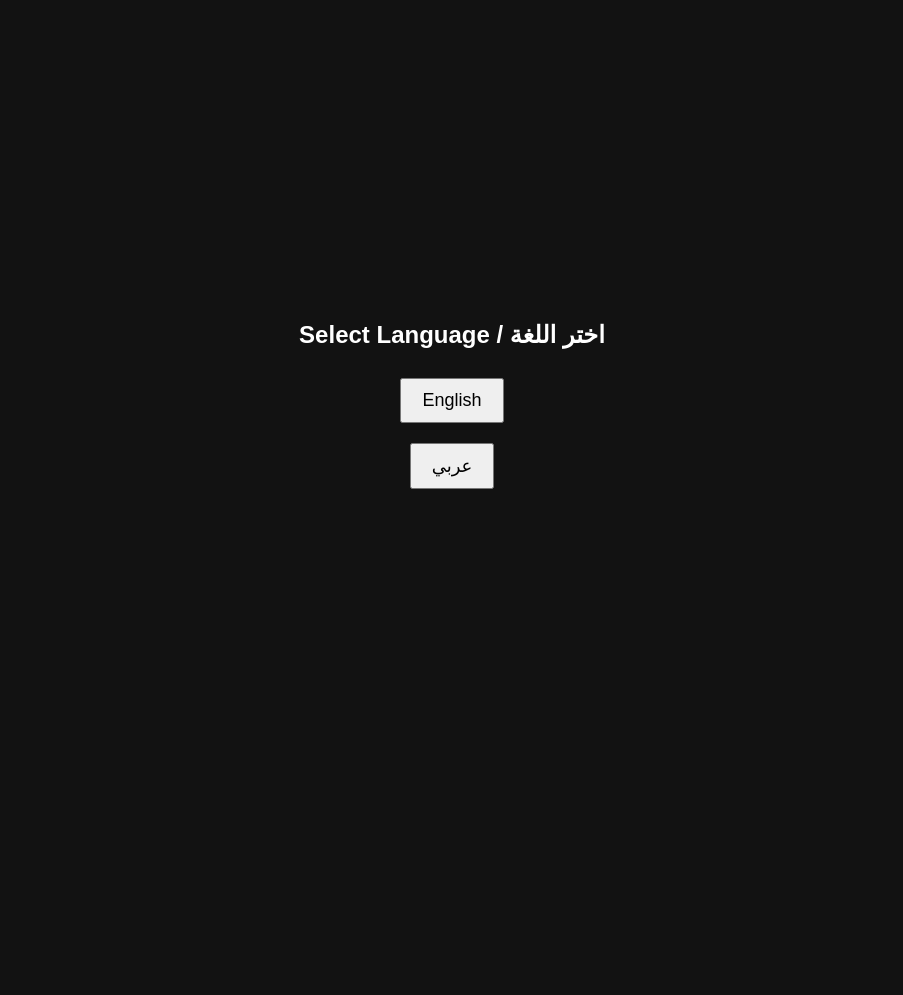
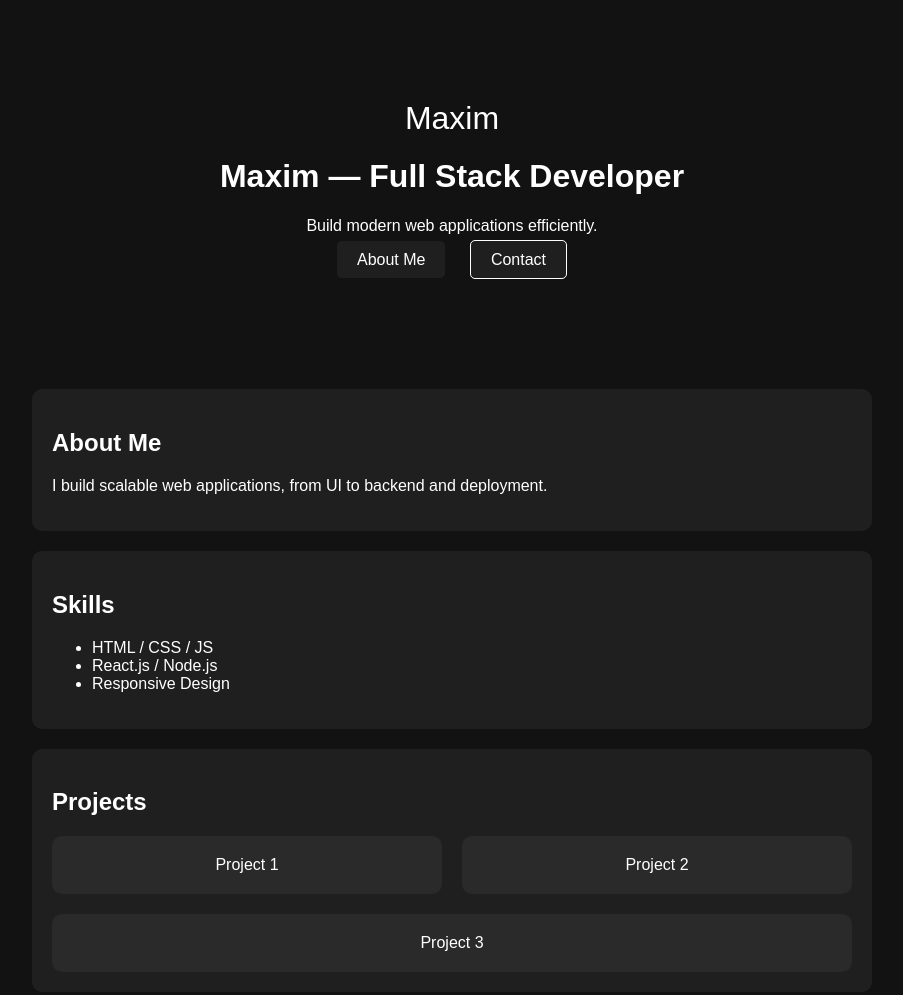
Before and after one commit to maximlol682-droid/maxim-developer, a plain HTML site: page index.html in a window 1280 px wide. Shown: the whole page, without its empty margins (188-1091 px from the left). Before the commit the page ends 800 px from the top, so only its background shows below. Drawn offline with Linux system fonts and the light colour scheme.

Commit message:
Update index.html

```diff
--- a/index.html
+++ b/index.html
@@ -3,37 +3,29 @@
 <head>
 <meta charset="UTF-8">
 <meta name="viewport" content="width=device-width, initial-scale=1.0">
-<title>Maxim Developer</title>
+<title>Maxim</title>
 <link rel="stylesheet" href="styles.css">
 <script src="script.js" defer></script>
 </head>
 <body>
-<div id="languagePicker" class="language-picker">
-  <h2>Select Language / اختر اللغة</h2>
-  <button id="enBtn">English</button>
-  <button id="arBtn">عربي</button>
-</div>
-
-<div id="mainContent" class="hidden">
 <header class="hero">
-    <div class="logo">💻 Maxim</div>
-    <h1 id="name">Maxim</h1>
-    <p id="subtitle">Full Stack Developer</p>
+  <div class="logo">Maxim</div>
+  <h1>Maxim — Full Stack Developer</h1>
+  <p>Build modern web applications efficiently.</p>
   <div class="cta">
-      <a href="#about" class="btn">Learn More / تعرف علي</a>
-      <a href="mailto:ahmednheri103@gmail.com" class="btn btn-ghost">Contact / تواصل</a>
+    <a href="#about" class="btn">About Me</a>
+    <a href="mailto:ahmednheri103@gmail.com" class="btn btn-ghost">Contact</a>
   </div>
 </header>
 
 <main>
 <section id="about" class="section card">
-      <h2 data-en="About Me" data-ar="من أنا">About Me</h2>
-      <p data-en="I build scalable web applications, from UI to backend and deployment."
-         data-ar="أبني تطبيقات ويب قابلة للتوسع، من الواجهة إلى الخادم والرفع.">I build scalable web applications...</p>
+  <h2>About Me</h2>
+  <p>I build scalable web applications, from UI to backend and deployment.</p>
 </section>
 
 <section id="skills" class="section card">
-      <h2 data-en="Skills" data-ar="مهاراتي">Skills</h2>
+  <h2>Skills</h2>
   <ul>
     <li>HTML / CSS / JS</li>
     <li>React.js / Node.js</li>
@@ -42,7 +34,7 @@
 </section>
 
 <section id="projects" class="section card">
-      <h2 data-en="Projects" data-ar="مشاريعي">Projects</h2>
+  <h2>Projects</h2>
   <div class="projects-grid">
     <div class="project-card">Project 1</div>
     <div class="project-card">Project 2</div>
@@ -50,7 +42,5 @@
   </div>
 </section>
 </main>
-</div>
-
 </body>
 </html>
```
Lines whose indentation alone changed are shown as unchanged.
